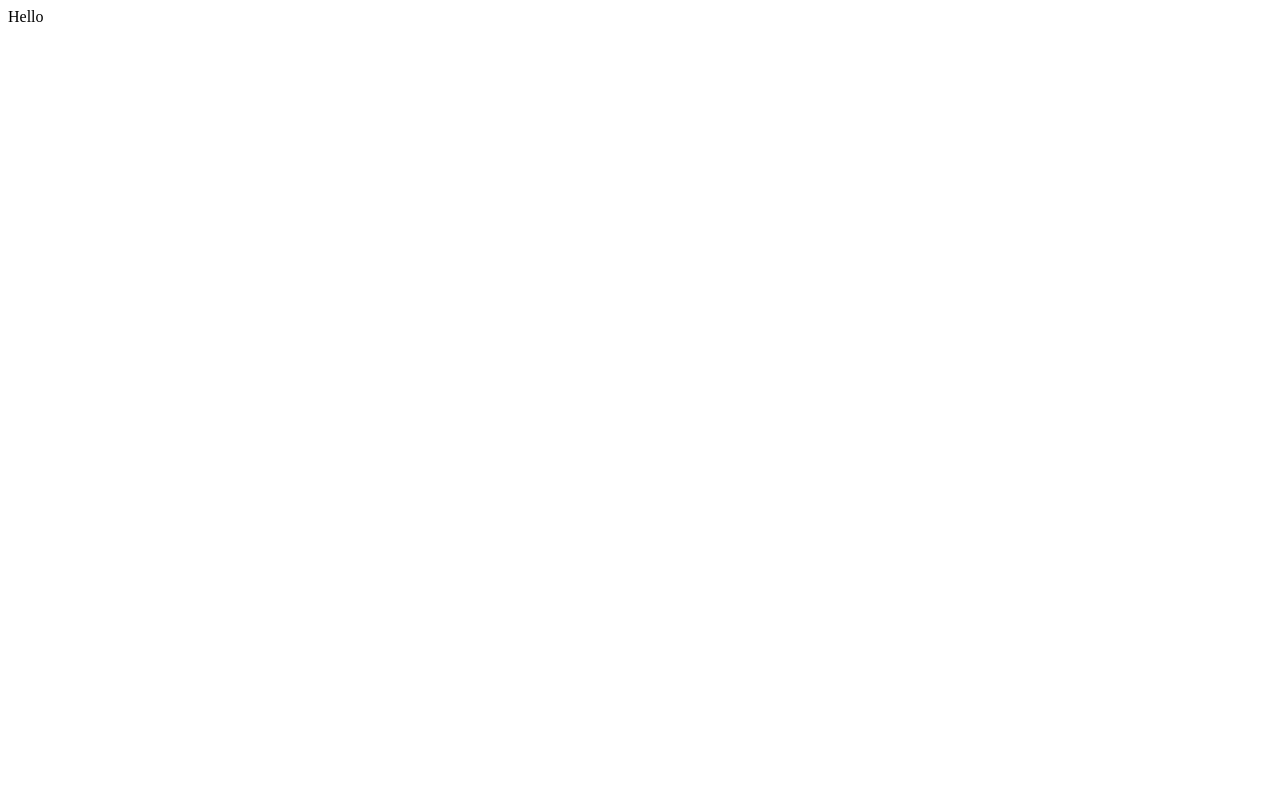
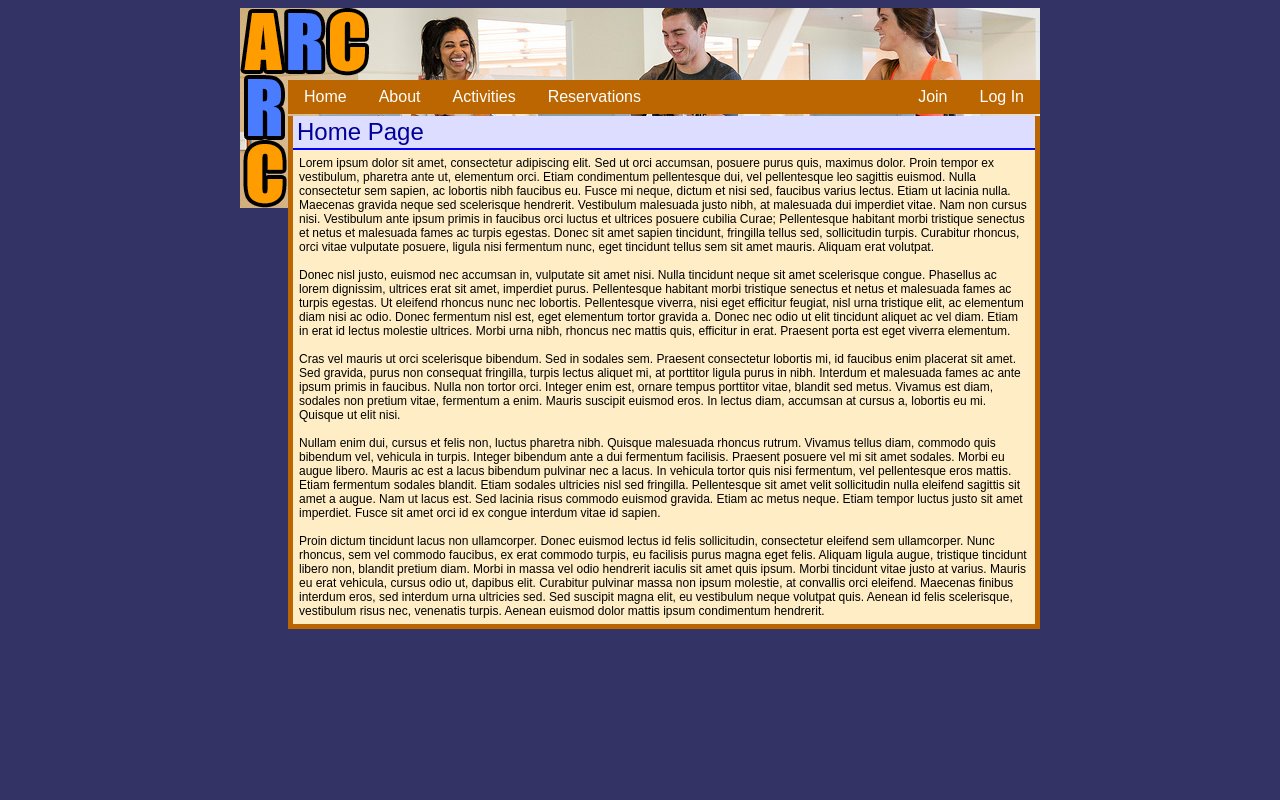
Before and after one commit to dpugliese36/cs411-arc, a PHP site: page / in a window 1280 px wide. Before the commit the page is almost empty. Run offline with PHP 8.4, Linux system fonts and the light colour scheme.

Commit message:
initail view

```diff
--- /dev/null
+++ b/index.css
@@ -0,0 +1,86 @@
+body {
+	background-color: #336;
+}
+
+#main{
+	width: 800px;
+	margin-left: auto;
+	margin-right: auto;
+	font-family: arial;
+}
+
+#top img {
+	position: absolute;
+}
+
+#top {
+	margin-left: auto;
+	margin-right: auto;
+	width: 800px;
+	height: 200px;
+	overflow: hidden;
+}
+
+#header {
+    position: absolute;
+    margin: 0;
+	margin-top: 72px;
+	margin-left: 48px;
+    padding: 0;
+    overflow: hidden;
+    background-color: #b60;
+	width: 752px;
+}
+
+ul {
+	list-style-type: none;
+	margin: 0;
+	padding: 0;
+}
+
+#navigation li {
+    float: left;
+}
+
+#header li a {
+    display: inline-block;
+    color: white;
+    text-align: center;
+    padding: 8px 16px;
+    text-decoration: none;
+}
+
+#account li {
+    float: right;
+}
+
+#pagetitle{
+	border-bottom: 2px solid #0000FF;
+	font-size: 24px;
+	padding-top: 2px;
+	padding-left: 4px;
+	padding-bottom: 2px;
+	text-align: left;
+	background-color: #DDDDFF;
+	color: #000099;
+}
+
+#body {
+	background-color: #FFF;
+	width: 742px;
+	float: right;
+	position: relative;
+	top: -92px;
+	font-size: 12px;
+	border: 5px solid #b60;
+	border-top: none;
+}
+
+#content {
+	padding: 6px;
+	background-color: #FFEDC6;
+}
+
+li a:hover {
+    background-color: #e70;
+}
--- a/index.php
+++ b/index.php
@@ -1,3 +1,40 @@
-<?php
-echo "Hello";
-?>
+<html>
+	<head>
+		<link rel="stylesheet" href="index.css"></style>
+		<title>ARC Recreation Coordinator</title>
+	</head>
+	<body>
+		<div id="main">
+			<div id="top">
+				<img id="headerimage" src="Header.png"><img>
+				<img src="logo.png"></img>
+				<div id="header">
+					<ul id="navigation">
+						<li><a href="index.html">Home</a></li>
+						<li><a href="index.html">About</a></li>
+						<li><a href="index.html">Activities</a></li>
+						<li><a href="index.html">Reservations</a></li>
+					</ul>
+					<ul id="account">
+						<li><a href="index.html">Log In</a></li>
+						<li><a href="index.html">Join</a></li>
+					</ul>
+				</div>
+			</div>
+			<div id="body">
+			<div id="pagetitle">Home Page</div>
+			<div id="content">
+Lorem ipsum dolor sit amet, consectetur adipiscing elit. Sed ut orci accumsan, posuere purus quis, maximus dolor. Proin tempor ex vestibulum, pharetra ante ut, elementum orci. Etiam condimentum pellentesque dui, vel pellentesque leo sagittis euismod. Nulla consectetur sem sapien, ac lobortis nibh faucibus eu. Fusce mi neque, dictum et nisi sed, faucibus varius lectus. Etiam ut lacinia nulla. Maecenas gravida neque sed scelerisque hendrerit. Vestibulum malesuada justo nibh, at malesuada dui imperdiet vitae. Nam non cursus nisi. Vestibulum ante ipsum primis in faucibus orci luctus et ultrices posuere cubilia Curae; Pellentesque habitant morbi tristique senectus et netus et malesuada fames ac turpis egestas. Donec sit amet sapien tincidunt, fringilla tellus sed, sollicitudin turpis. Curabitur rhoncus, orci vitae vulputate posuere, ligula nisi fermentum nunc, eget tincidunt tellus sem sit amet mauris. Aliquam erat volutpat.<br><br>
+
+Donec nisl justo, euismod nec accumsan in, vulputate sit amet nisi. Nulla tincidunt neque sit amet scelerisque congue. Phasellus ac lorem dignissim, ultrices erat sit amet, imperdiet purus. Pellentesque habitant morbi tristique senectus et netus et malesuada fames ac turpis egestas. Ut eleifend rhoncus nunc nec lobortis. Pellentesque viverra, nisi eget efficitur feugiat, nisl urna tristique elit, ac elementum diam nisi ac odio. Donec fermentum nisl est, eget elementum tortor gravida a. Donec nec odio ut elit tincidunt aliquet ac vel diam. Etiam in erat id lectus molestie ultrices. Morbi urna nibh, rhoncus nec mattis quis, efficitur in erat. Praesent porta est eget viverra elementum.<br><br>
+
+Cras vel mauris ut orci scelerisque bibendum. Sed in sodales sem. Praesent consectetur lobortis mi, id faucibus enim placerat sit amet. Sed gravida, purus non consequat fringilla, turpis lectus aliquet mi, at porttitor ligula purus in nibh. Interdum et malesuada fames ac ante ipsum primis in faucibus. Nulla non tortor orci. Integer enim est, ornare tempus porttitor vitae, blandit sed metus. Vivamus est diam, sodales non pretium vitae, fermentum a enim. Mauris suscipit euismod eros. In lectus diam, accumsan at cursus a, lobortis eu mi. Quisque ut elit nisi.<br><br>
+
+Nullam enim dui, cursus et felis non, luctus pharetra nibh. Quisque malesuada rhoncus rutrum. Vivamus tellus diam, commodo quis bibendum vel, vehicula in turpis. Integer bibendum ante a dui fermentum facilisis. Praesent posuere vel mi sit amet sodales. Morbi eu augue libero. Mauris ac est a lacus bibendum pulvinar nec a lacus. In vehicula tortor quis nisi fermentum, vel pellentesque eros mattis. Etiam fermentum sodales blandit. Etiam sodales ultricies nisl sed fringilla. Pellentesque sit amet velit sollicitudin nulla eleifend sagittis sit amet a augue. Nam ut lacus est. Sed lacinia risus commodo euismod gravida. Etiam ac metus neque. Etiam tempor luctus justo sit amet imperdiet. Fusce sit amet orci id ex congue interdum vitae id sapien.<br><br>
+
+Proin dictum tincidunt lacus non ullamcorper. Donec euismod lectus id felis sollicitudin, consectetur eleifend sem ullamcorper. Nunc rhoncus, sem vel commodo faucibus, ex erat commodo turpis, eu facilisis purus magna eget felis. Aliquam ligula augue, tristique tincidunt libero non, blandit pretium diam. Morbi in massa vel odio hendrerit iaculis sit amet quis ipsum. Morbi tincidunt vitae justo at varius. Mauris eu erat vehicula, cursus odio ut, dapibus elit. Curabitur pulvinar massa non ipsum molestie, at convallis orci eleifend. Maecenas finibus interdum eros, sed interdum urna ultricies sed. Sed suscipit magna elit, eu vestibulum neque volutpat quis. Aenean id felis scelerisque, vestibulum risus nec, venenatis turpis. Aenean euismod dolor mattis ipsum condimentum hendrerit.
+</div>
+			</div>
+		</div>
+  	</body>
+</html>
```
Also changed, not shown: Header.png (added), Logo.png (added).
